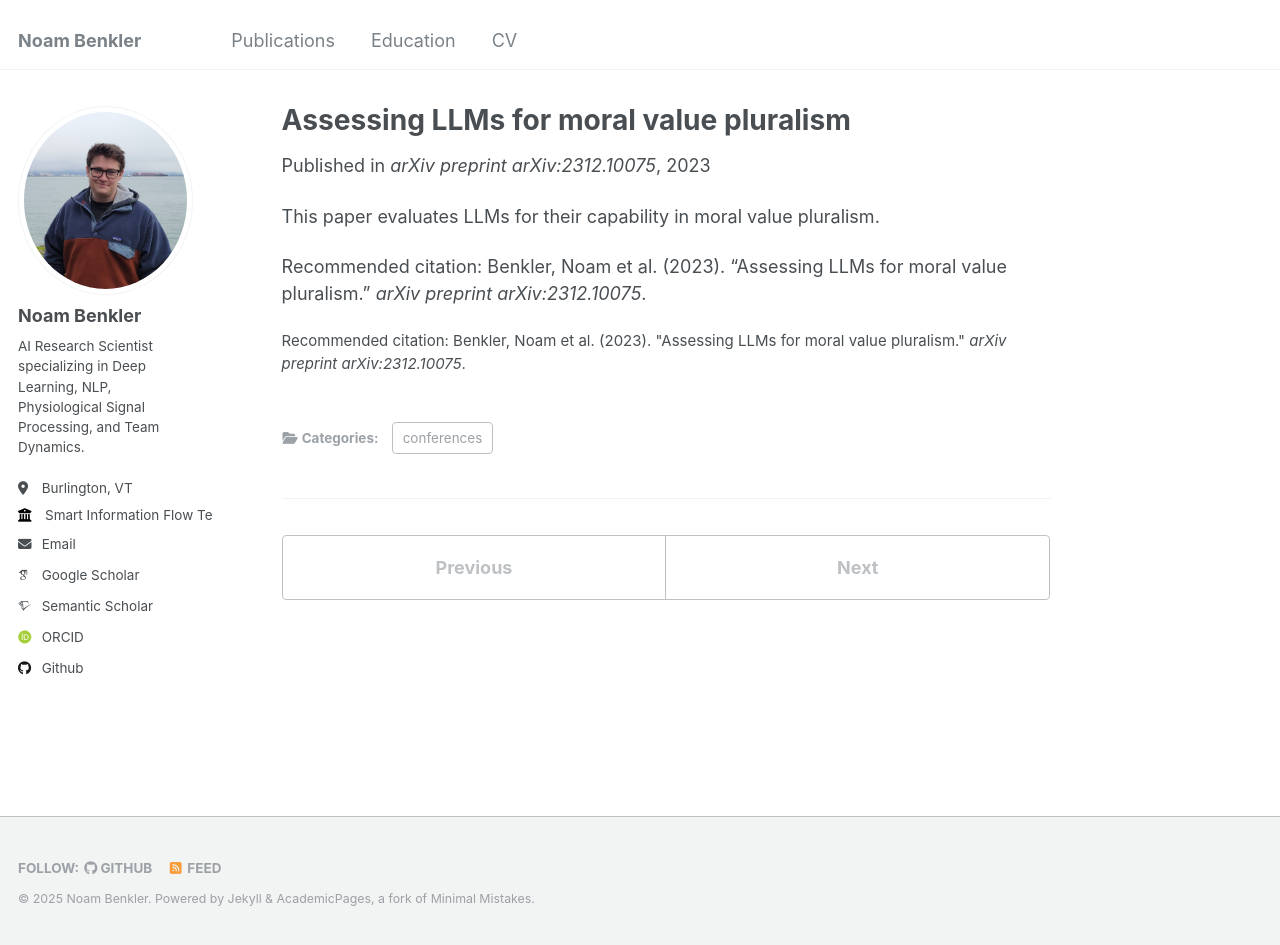
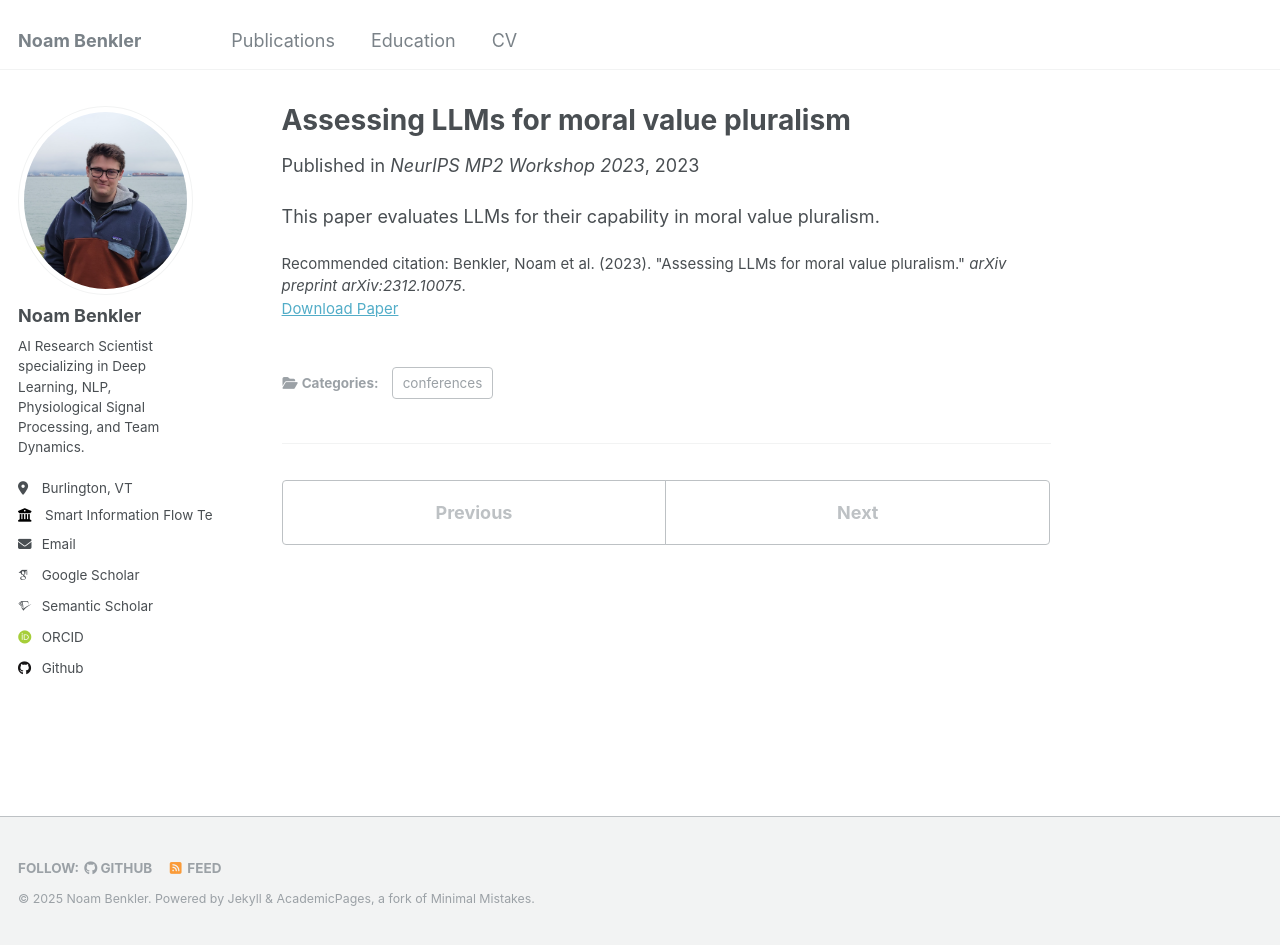
Before and after one commit to benklern/benklern.github.io, a Jekyll site: the page built from _publications/2023-12-01-assessing-llms-moral-value-pluralism.md, in a window 1280 px wide and 945 px high. Built offline with Jekyll 4.4.1, drawn with Linux system fonts in a browser that asks for light colours; some web fonts are replaced.

Commit message:
updating publications

```diff
--- a/_publications/2023-12-01-assessing-llms-moral-value-pluralism.md
+++ b/_publications/2023-12-01-assessing-llms-moral-value-pluralism.md
@@ -5,15 +5,18 @@ category: conferences
 permalink: /publication/2023-12-01-assessing-llms-moral-value-pluralism
 excerpt: 'This paper evaluates LLMs for their capability in moral value pluralism.'
 date: 2023-12-01
-venue: 'arXiv preprint arXiv:2312.10075'
+venue: 'NeurIPS MP2 Workshop 2023'
 # slidesurl: 'http://academicpages.github.io/files/slides_assessing_llms.pdf'
-# paperurl: 'http://academicpages.github.io/files/assessing_llms_moral_value.pdf'
+paperurl: 'https://arxiv.org/abs/2312.10075'
 citation: 'Benkler, Noam et al. (2023). &quot;Assessing LLMs for moral value pluralism.&quot; <i>arXiv preprint arXiv:2312.10075</i>.'
 ---
 This paper evaluates LLMs for their capability in moral value pluralism.
 
-<!-- [Download slides here](http://academicpages.github.io/files/slides_assessing_llms.pdf)
+<!-- [Download slides here](http://academicpages.github.io/files/slides_assessing_llms.pdf) -->
 
-[Download paper here](http://academicpages.github.io/files/assessing_llms_moral_value.pdf) -->
+<!-- [Download paper here](https://arxiv.org/abs/2312.10075) -->
 
-Recommended citation: Benkler, Noam et al. (2023). "Assessing LLMs for moral value pluralism." <i>arXiv preprint arXiv:2312.10075</i>.
+<!--
+**Recommended citation:**
+
+ Benkler, Noam et al. (2023). "Assessing LLMs for moral value pluralism." <i>arXiv preprint arXiv:2312.10075</i>. -->
```
Also changed, not shown: _publications/2021-01-01-systematizing-confidence-open-research.md (+5 -2 lines), _publications/2022-01-01-cultural-value-resonance-folktales.md (+4 -2 lines), _publications/2023-01-01-mapping-plurality-explanations-nlp.md (+7 -4 lines), _publications/2024-01-01-is-from-ought.md (+9 -6 lines), _publications/2024-01-01-recognizing-value-resonance-robberta.md (+7 -5 lines), _publications/2024-11-06-bottom-up-and-top-down.md (added, +23 -0 lines).
